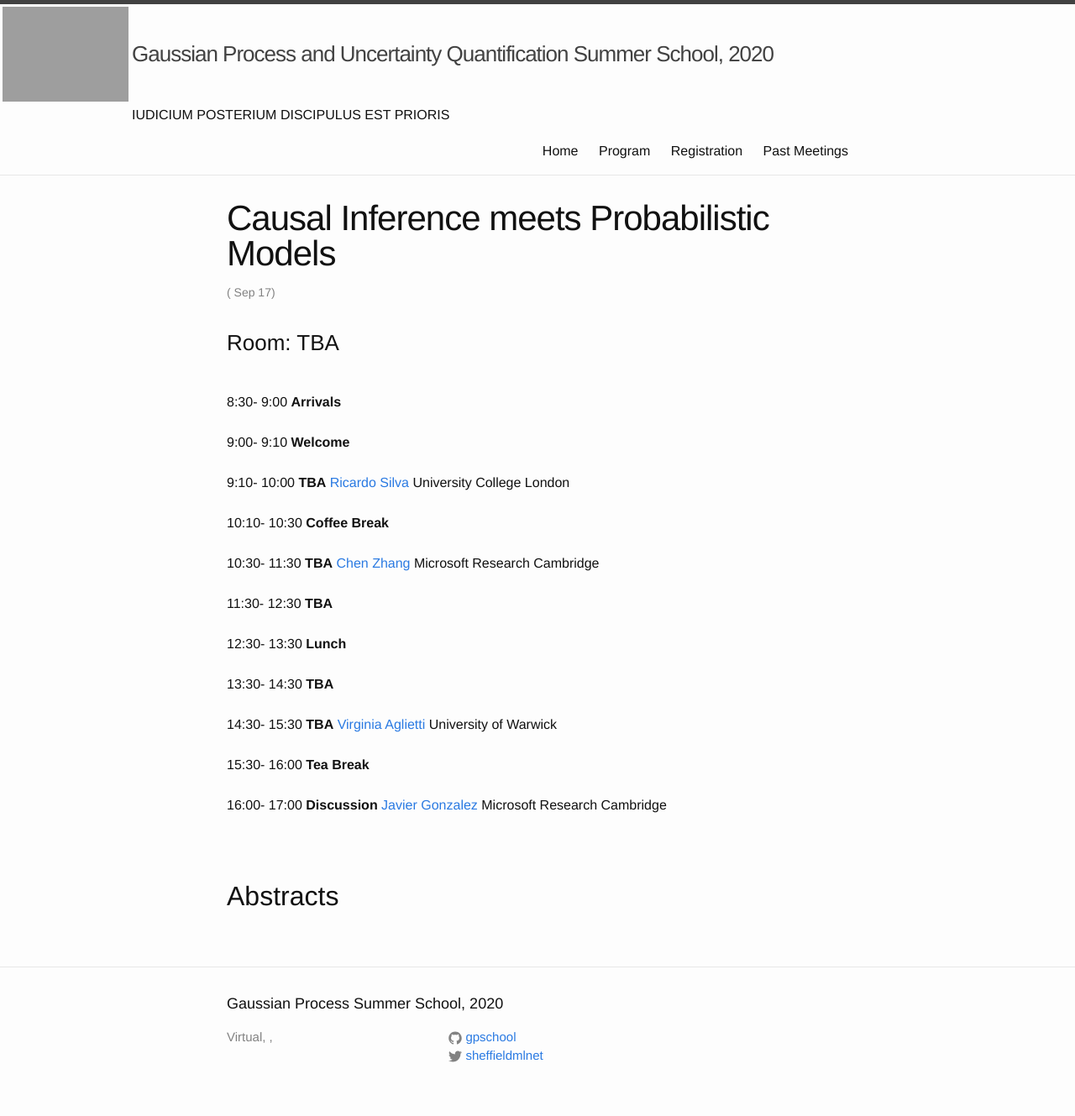
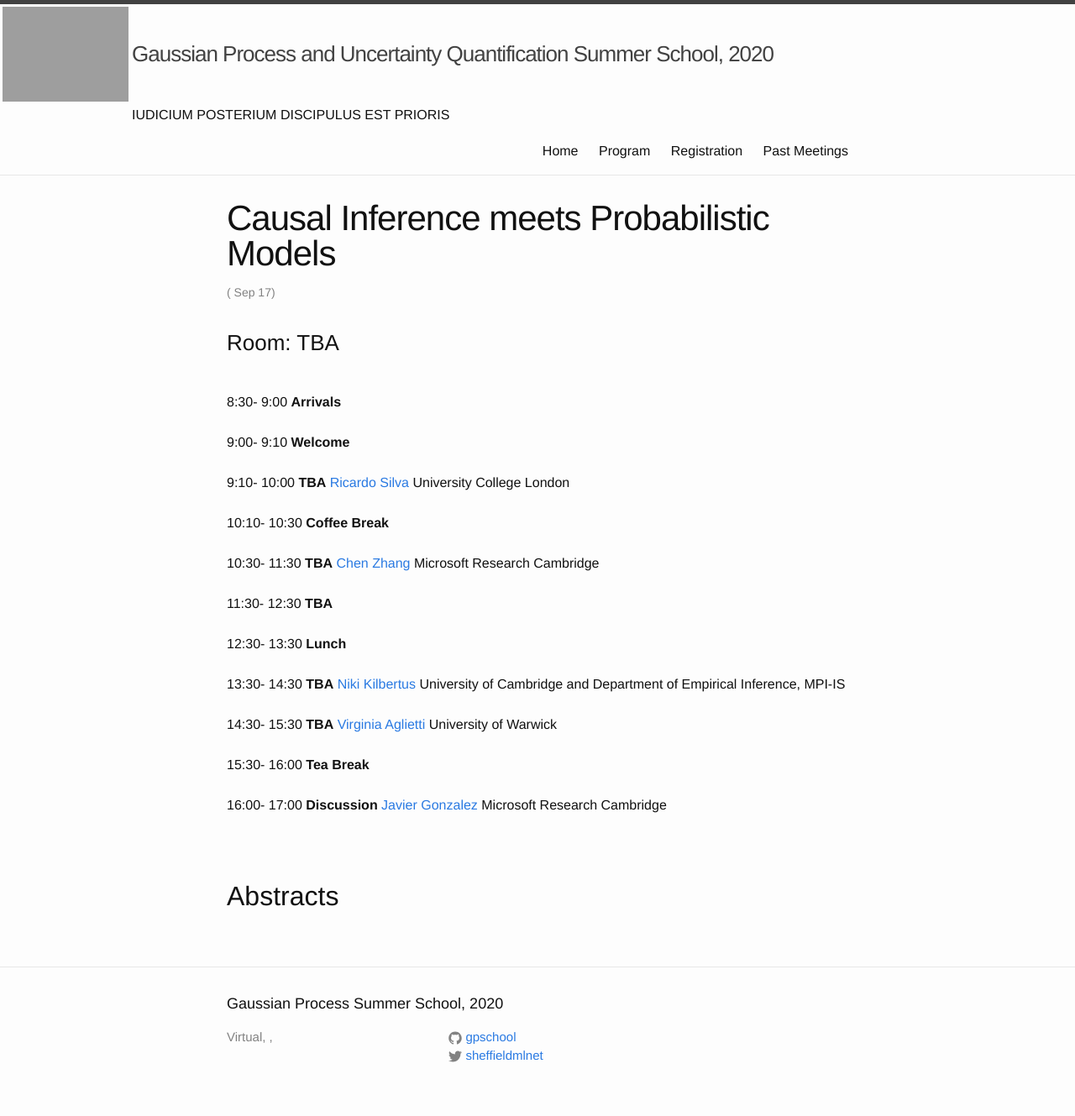
Before and after one commit to gpschool/gpss20, a Jekyll site: the page built from _posts/2020-09-17-workshop.md, in a window 1280 px wide. Shown: the whole page at 84% size. Built offline with Jekyll 4.4.1, drawn with Linux system fonts in a browser that asks for light colours.

Commit message:
changes workshop

```diff
--- a/_posts/2020-09-17-workshop.md
+++ b/_posts/2020-09-17-workshop.md
@@ -54,10 +54,10 @@ talks:
 - title: "TBA"
   abstract:
   author:
-  - family:
-    given:
-    url:
-    institute:
+  - family: Kilbertus
+    given: Niki
+    url: "https://sites.google.com/view/nikikilbertus"
+    institute: "University of Cambridge and Department of Empirical Inference, MPI-IS"
   start: "13:30"
   end: "14:30"
 - title: "TBA"
```
